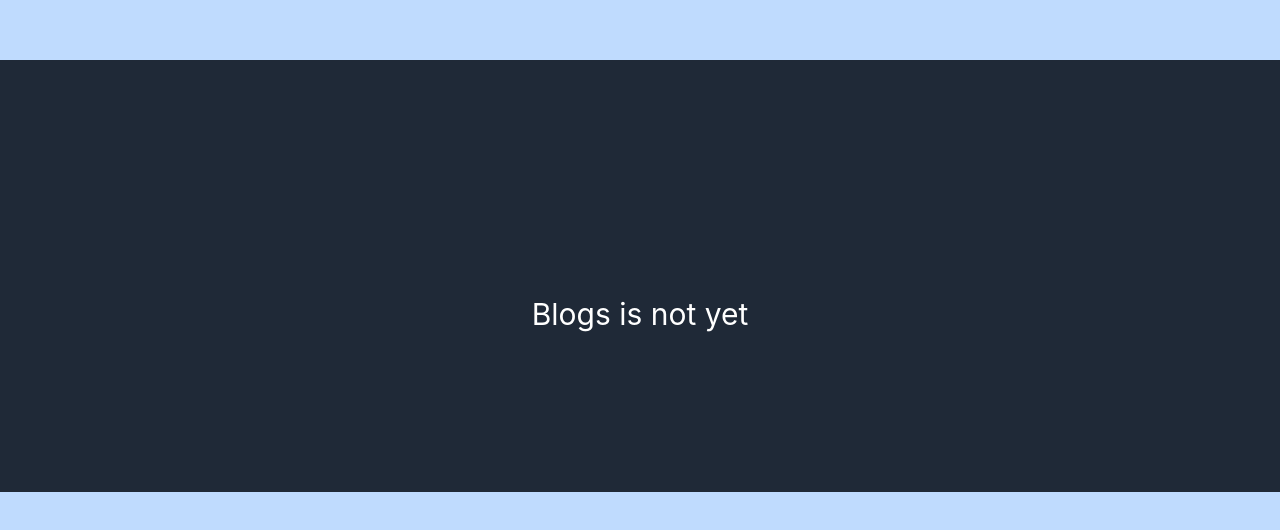
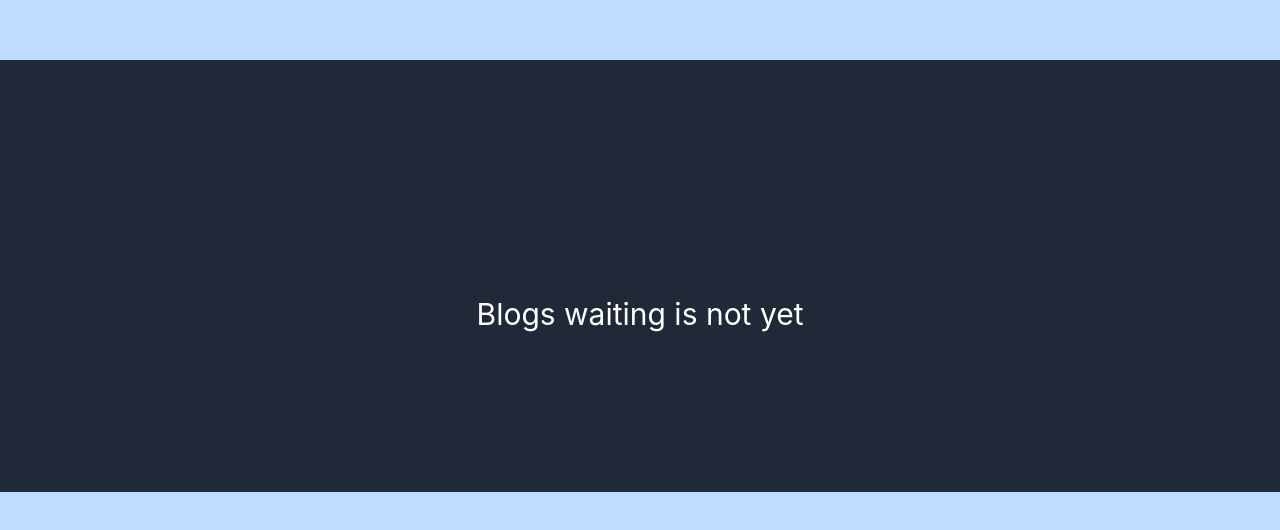
Before and after one commit to minhazpro3/portfolio, a React (Create React App) app: page / in a window 1280 px wide. Shown: the part 1913-2443 px from the top of the page. Built offline with nearby package versions, Linux system fonts and the light colour scheme.

Commit message:
text-change

```diff
--- a/src/Components/Blogs/Blogs.js
+++ b/src/Components/Blogs/Blogs.js
@@ -10,7 +10,7 @@ const Blogs = () => {
         <div className="bg-gray-800 pb-8 "  id="blogs">
 
             <h2 data-aos="fade-up"    className=" text-white mt-5 justify-center text-2xl bg-green-500   px-8 d-inline-block w-32 mx-auto py-3 px-5 mb-8 rounded-full rounded-br-none rounded-tl-none">Blogs</h2>
-            <h2 className="text-3xl text-white  text-center py-32">Blogs is not yet</h2>
+            <h2 className="text-3xl text-white  text-center py-32">Blogs waiting is not yet</h2>
         </div>
     );
 };
```
